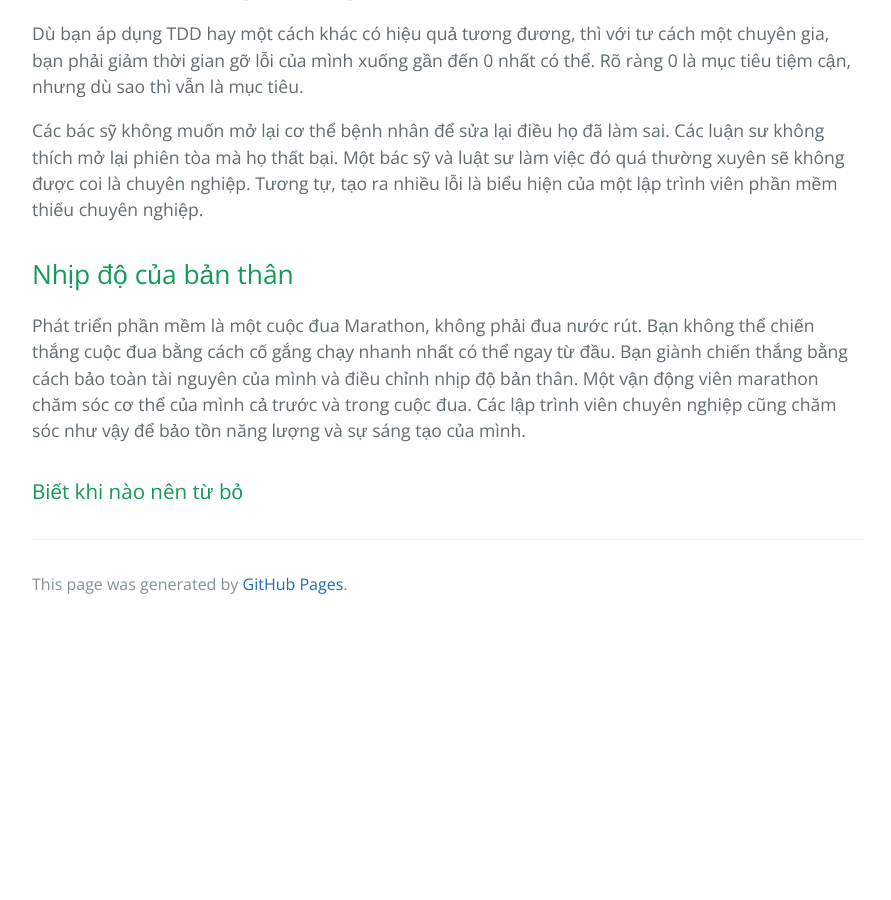
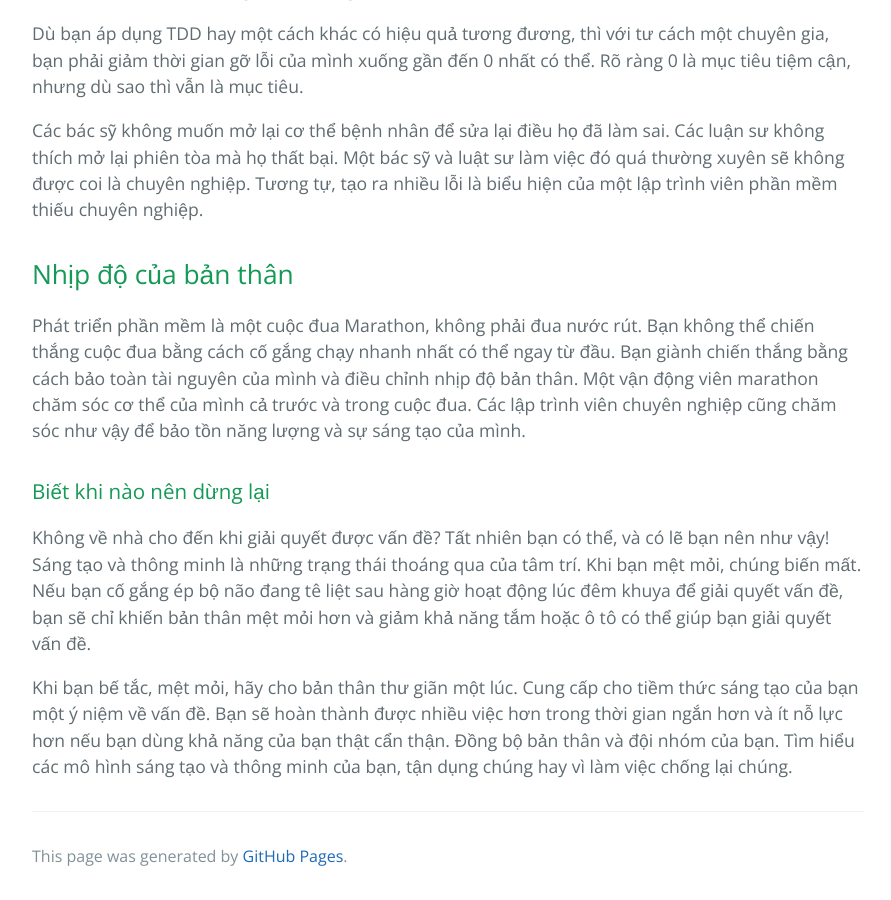
Before and after one commit to HaiBV/haibv.github.io, a Jekyll site: the page built from clean-coder/chapter-4-coding.md, in a window 1280 px wide and 900 px high, scrolled down 9771 px. Shown: the whole window, without its empty margins (192-1083 px from the left). Built offline with Jekyll 4.4.1, drawn with Linux system fonts in a browser that asks for light colours; our own code applies the rules of GitHub Pages for plain Markdown files; before the commit the page ends 10399 px from its top, so only the background shows below that.

Commit message:
Book - The Clean Coder - Chapter 4 - Coding

```diff
--- a/clean-coder/chapter-4-coding.md
+++ b/clean-coder/chapter-4-coding.md
@@ -190,4 +190,8 @@ Các bác sỹ không muốn mở lại cơ thể bệnh nhân để sửa lại
 
 Phát triển phần mềm là một cuộc đua Marathon, không phải đua nước rút. Bạn không thể chiến thắng cuộc đua bằng cách cố gắng chạy nhanh nhất có thể ngay từ đầu. Bạn giành chiến thắng bằng cách bảo toàn tài nguyên của mình và điều chỉnh nhịp độ bản thân. Một vận động viên marathon chăm sóc cơ thể của mình cả trước và trong cuộc đua. Các lập trình viên chuyên nghiệp cũng chăm sóc như vậy để bảo tồn năng lượng và sự sáng tạo của mình.
 
-### Biết khi nào nên từ bỏ
+### Biết khi nào nên dừng lại
+
+Không về nhà cho đến khi giải quyết được vấn đề? Tất nhiên bạn có thể, và có lẽ bạn nên như vậy! Sáng tạo và thông minh là những trạng thái thoáng qua của tâm trí. Khi bạn mệt mỏi, chúng biến mất. Nếu bạn cố gắng ép bộ não đang tê liệt sau hàng giờ hoạt động lúc đêm khuya để giải quyết vấn đề, bạn sẽ chỉ khiến bản thân mệt mỏi hơn và giảm khả năng tắm hoặc ô tô có thể giúp bạn giải quyết vấn đề.
+
+Khi bạn bế tắc, mệt mỏi, hãy cho bản thân thư giãn một lúc. Cung cấp cho tiềm thức sáng tạo của bạn một ý niệm về vấn đề. Bạn sẽ hoàn thành được nhiều việc hơn trong thời gian ngắn hơn và ít nỗ lực hơn nếu bạn dùng khả năng của bạn thật cẩn thận. Đồng bộ bản thân và đội nhóm của bạn. Tìm hiểu các mô hình sáng tạo và thông minh của bạn, tận dụng chúng hay vì làm việc chống lại chúng.
```
